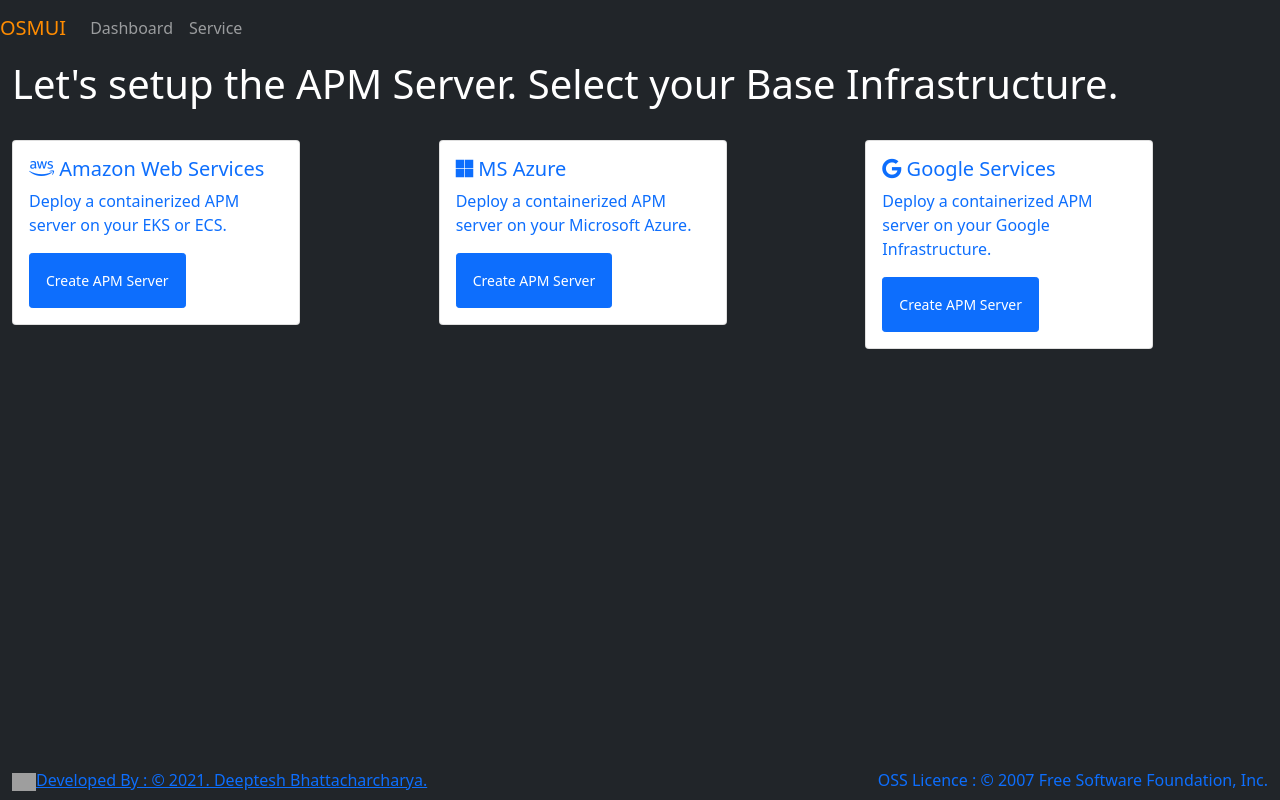
After one commit to deepteshb/osmui, a Flask app: page /setup in a window 1280 px wide. The commit adds this page. Run offline with Flask 2, Linux system fonts and the light colour scheme; parts of the project's set-up code (start-up, migrations or seed data) failed here and were passed over; some libraries are stand-ins or nearby versions; grey boxes are pictures that could not be loaded.

Commit message:
added more setup steps

```diff
--- a/app.py
+++ b/app.py
@@ -9,3 +9,10 @@
 @app.route("/firstrun", methods = ['GET','POST'])
 def firstrun():
     return render_template('firstrun.html')
+
+@app.route("/setup", methods = ['GET','POST'])
+def setup():
+    return render_template('setup.html')
+
+if __name__ == '__main__':
+    app.run_server(debug=True)
--- a/templates/base.html
+++ b/templates/base.html
@@ -1,22 +1,25 @@
 <!doctype html>
 <html lang="en">
-  <head>
+
+<head>
     <!-- Required meta tags -->
     <meta charset="utf-8">
     <meta name="viewport" content="width=device-width, initial-scale=1">
 
     <!-- Bootstrap CSS -->
     <link href="https://cdn.jsdelivr.net/npm/bootstrap@5.1.3/dist/css/bootstrap.min.css" rel="stylesheet" integrity="sha384-1BmE4kWBq78iYhFldvKuhfTAU6auU8tT94WrHftjDbrCEXSU1oBoqyl2QvZ6jIW3" crossorigin="anonymous">
-    <link rel="stylesheet" href="path/to/font-awesome/css/font-awesome.min.css">
-    <link rel="stylesheet" href="https://cdnjs.cloudflare.com/ajax/libs/animate.css/4.1.1/animate.min.css"
-  />
+    <link href="https://cdnjs.cloudflare.com/ajax/libs/font-awesome/5.13.0/css/all.min.css" rel="stylesheet">
+    <link rel="stylesheet" href="https://cdnjs.cloudflare.com/ajax/libs/animate.css/4.1.1/animate.min.css" />
+    <link rel="stylesheet" href="https://pro.fontawesome.com/releases/v5.10.0/css/all.css" integrity="sha384-AYmEC3Yw5cVb3ZcuHtOA93w35dYTsvhLPVnYs9eStHfGJvOvKxVfELGroGkvsg+p" crossorigin="anonymous" />
+    <!-- <link rel=stylesheet type=text/css href="{{ url_for('static', filename='typewriter.css') }}"> -->
+
     <title>{% block title %}{% endblock %}</title>
-  </head>
-  <body class="bg-dark">
 
-    {% include 'navbar.html' %}
-    {% block content %} {% endblock %}
-    {% include 'footer.html' %}
+</head>
+
+<body class="bg-dark">
+
+    {% include 'navbar.html' %} {% block content %} {% endblock %} {% include 'footer.html' %}
 
     <!-- Optional JavaScript; choose one of the two! -->
 
@@ -28,5 +31,6 @@
     <script src="https://cdn.jsdelivr.net/npm/@popperjs/core@2.10.2/dist/umd/popper.min.js" integrity="sha384-7+zCNj/IqJ95wo16oMtfsKbZ9ccEh31eOz1HGyDuCQ6wgnyJNSYdrPa03rtR1zdB" crossorigin="anonymous"></script>
     <script src="https://cdn.jsdelivr.net/npm/bootstrap@5.1.3/dist/js/bootstrap.min.js" integrity="sha384-QJHtvGhmr9XOIpI6YVutG+2QOK9T+ZnN4kzFN1RtK3zEFEIsxhlmWl5/YESvpZ13" crossorigin="anonymous"></script>
     -->
-  </body>
+</body>
+
 </html>
--- a/templates/footer.html
+++ b/templates/footer.html
@@ -1,7 +1,6 @@
 <nav class="navbar navbar-inverse navbar-dark bg-dark fixed-bottom">
     <div class="container-fluid">
-        <a title="Colin Viebrock, Public domain, via Wikimedia Commons" href="https://commons.wikimedia.org/wiki/File:Opensource.svg"><img width="24" alt="Opensource" src="https://upload.wikimedia.org/wikipedia/commons/thumb/4/42/Opensource.svg/256px-Opensource.svg.png">&copy; 2021. Deeptesh Bhattacharcharya. </a><span class="text-primary">&copy; License Copyright: Copyright © 2007 Free Software Foundation, Inc.
-            License License: "Everyone is permitted to copy and distribute verbatim copies of this license document, but changing it is not allowed." (www.gnu.org/licenses/gpl-3.0.en.html).
-            License Contact: Free Software Foundation (fsf.org). All rights reserved with the publisher.</span>
+        <a title="Colin Viebrock, Public domain, via Wikimedia Commons" href="https://commons.wikimedia.org/wiki/File:Opensource.svg"><img width="24" alt="Opensource" src="https://upload.wikimedia.org/wikipedia/commons/thumb/4/42/Opensource.svg/256px-Opensource.svg.png">Developed By : &copy; 2021. Deeptesh Bhattacharcharya. </a>
+        <span class="text-primary">OSS Licence : &copy; 2007 Free Software Foundation, Inc.</span>
     </div>
-  </nav>
+</nav>
--- a/templates/index.html
+++ b/templates/index.html
@@ -1,6 +1,4 @@
-{% extends 'base.html' %}
-
-{% block content %}
+{% extends 'base.html' %} {% block content %}
 <div class="container-fluid" style="margin-top:60px">
 
 
--- a/templates/navbar.html
+++ b/templates/navbar.html
@@ -1,17 +1,13 @@
 <nav class="navbar fixed-top navbar-expand-lg navbar-dark bg-dark">
-    <a class="navbar-brand" href="#">OSMUI</a>
-    <button class="navbar-toggler" type="button" data-toggle="collapse" data-target="#navbarSupportedContent"
-        aria-controls="navbarSupportedContent" aria-expanded="false" aria-label="Toggle navigation">
+    <a class="navbar-brand" href="#"><span style="color: darkorange;">OSMUI</span></a>
+    <button class="navbar-toggler" type="button" data-toggle="collapse" data-target="#navbarSupportedContent" aria-controls="navbarSupportedContent" aria-expanded="false" aria-label="Toggle navigation">
         <span class="navbar-toggler-icon"></span>
     </button>
 
     <div class="collapse navbar-collapse" id="navbarSupportedContent">
         <ul class="navbar-nav mr-auto">
             <li class="nav-item active">
-                <a class="nav-link" href="#">Home</a>
-            </li>
-            <li class="nav-item">
-                <a class="nav-link" href="#">Dashboard</a>
+                <a class="nav-link" href="{{url_for('firstrun')}}">Dashboard</a>
             </li>
             <li class="nav-item">
                 <a class="nav-link" href="#" id="" role="" data-toggle="" aria-haspopup="true" aria-expanded="false"> Service </a>
--- /dev/null
+++ b/templates/setup.html
@@ -0,0 +1,43 @@
+{% extends 'base.html' %} {% block content %}
+<div class="container-fluid" style="margin-top:60px">
+    <div class="row text-white ">
+        <h1 class="animate__animated animate__fadeInLeft">Let's setup the APM Server. Select your Base Infrastructure.</h1>
+    </div>
+    <br>
+    <div class="row">
+        <div class="col text-white animate__animated animate__fadeInLeft animate__delay-2s">
+            <div class="card" style="width:18rem;">
+                <div class="card-body text-white">
+                    <h5 class="card-title text-primary"><i class="fab fa-aws text-primary"></i> Amazon Web Services</h5>
+                    <div>
+                        <p class="card-text text-primary">Deploy a containerized APM server on your EKS or ECS.</p>
+                        <a class="btn btn-primary card-body btn-sm " href="#" onclick="" role="button">Create APM Server</a>>
+                    </div>
+                </div>
+            </div>
+        </div>
+        <div class="col text-white animate__animated animate__fadeInLeft animate__delay-3s">
+            <div class="card" style="width:18rem;">
+                <div class="card-body text-white">
+                    <h5 class="card-title text-primary"><i class="fab fa-microsoft text-primary"></i> MS Azure</h5>
+                    <div>
+                        <p class="card-text text-primary">Deploy a containerized APM server on your Microsoft Azure.</p>
+                        <a class="btn btn-primary card-body btn-sm " href="#" onclick="" role="button">Create APM Server</a>>
+                    </div>
+                </div>
+            </div>
+        </div>
+        <div class="col text-white animate__animated animate__fadeInLeft animate__delay-4s">
+            <div class="card" style="width:18rem;">
+                <div class="card-body text-white">
+                    <h5 class="card-title text-primary"><i class="fab fa-google text-primary"></i> Google Services</h5>
+                    <div>
+                        <p class="card-text text-primary">Deploy a containerized APM server on your Google Infrastructure.</p>
+                        <a class="btn btn-primary card-body btn-sm " href="#" onclick="" role="button">Create APM Server</a>>
+                    </div>
+                </div>
+            </div>
+        </div>
+    </div>
+</div>
+{% endblock %}
```
Also changed, not shown: static/toolsconfigs/metricbeat.docker.yml (added, +33 -0 lines), templates/firstrun.html (+10 -12 lines), 1 other file.
